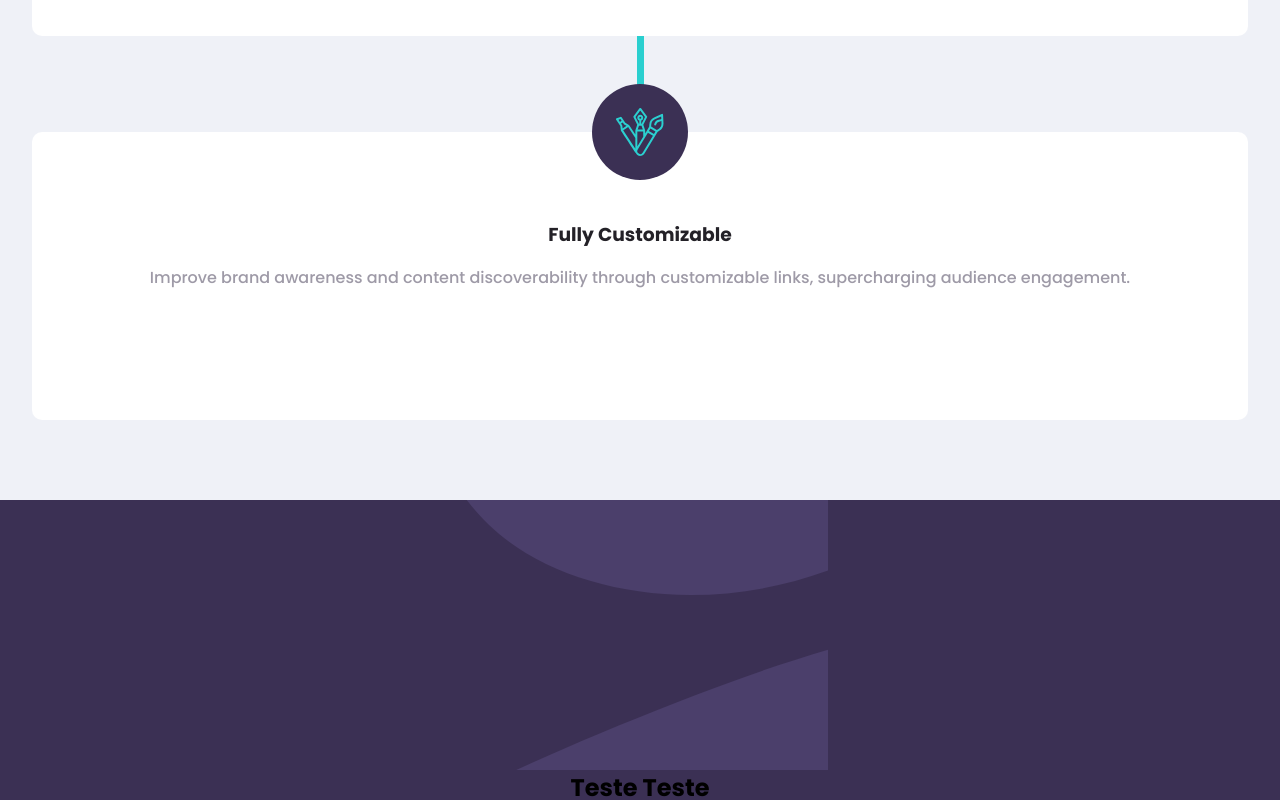
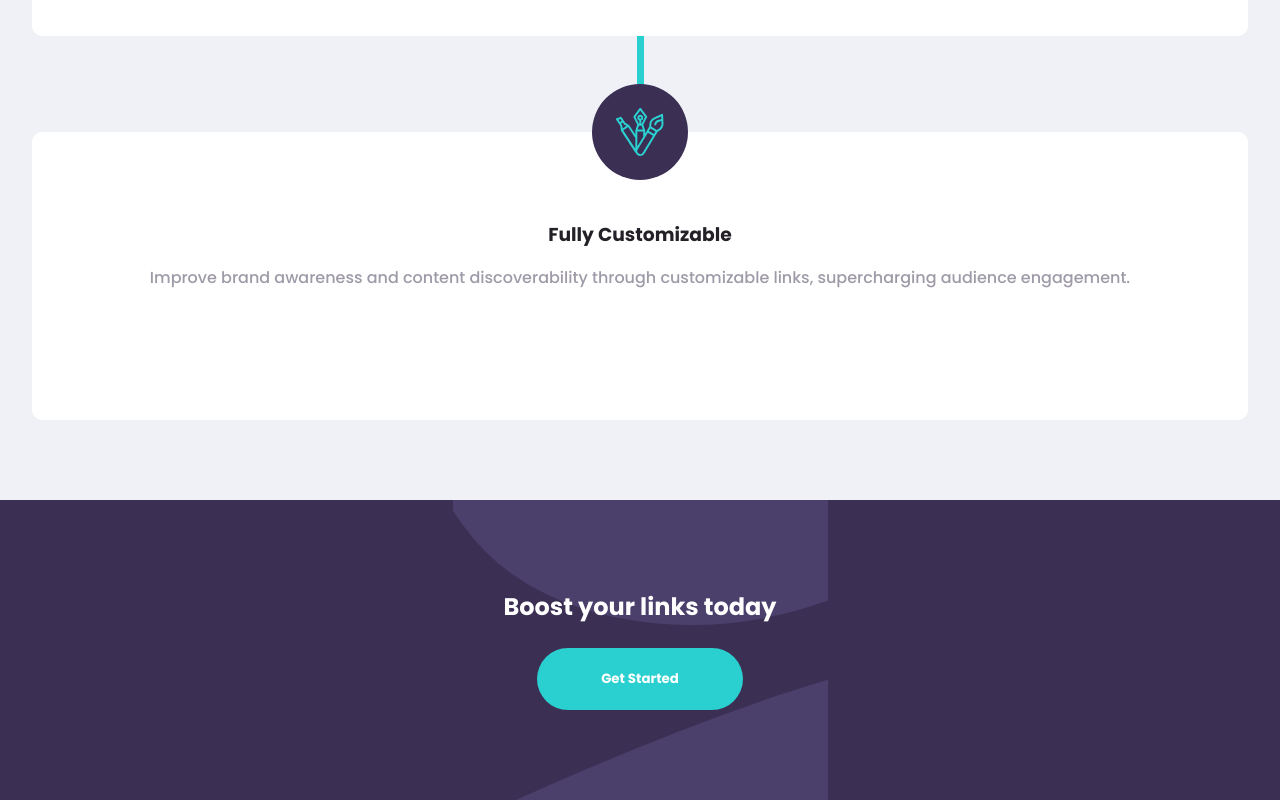
Before and after one commit to VictorKyHugo/shortner-react, a React (Create React App) app: page / in a window 1280 px wide. Shown: the part 1789-2589 px from the top of the page. Built offline with nearby package versions, Linux system fonts and the light colour scheme.

Commit message:
boost section done

```diff
--- a/src/components/Boost/Boost.js
+++ b/src/components/Boost/Boost.js
@@ -5,8 +5,10 @@ function Boost() {
     return (
         <div className="boost">
             <img className="boost_background" src={background} alt="Background" />
-            <h2> Teste Teste</h2>
-            <button> YEY</button>
+            <div className="boost__content">
+                <h2 className="boost__content__title"> Boost your links today</h2>
+                <button className="boost__content__button">Get Started</button>
+            </div>
         </div>
     )
 }
--- a/src/components/Boost/Boost.scss
+++ b/src/components/Boost/Boost.scss
@@ -12,9 +12,29 @@
     align-items: center;
     justify-content: center;
 
-    &__background{
+    &__content{
         position: absolute;
-        left: 0;
-        z-index: -500;
+        display: flex;
+        flex-direction: column;
+        align-items: center;
+
+        &__title{
+            color: white;
+        }
+
+        &__button{
+            background: colors.$cyan;
+
+            margin-top: 1.5rem;
+            padding: 1.3rem 4rem;
+
+            outline: none;
+            border: none;
+
+            font-weight: 700;
+            color: white;
+
+            border-radius: 100px;
+        }
     }
 }
```
